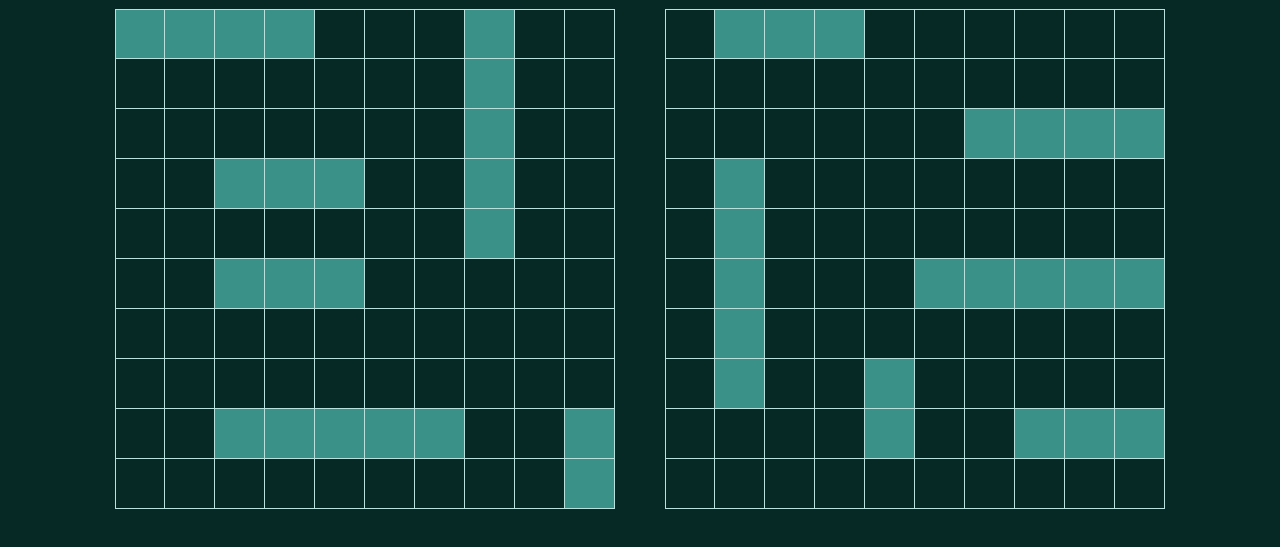
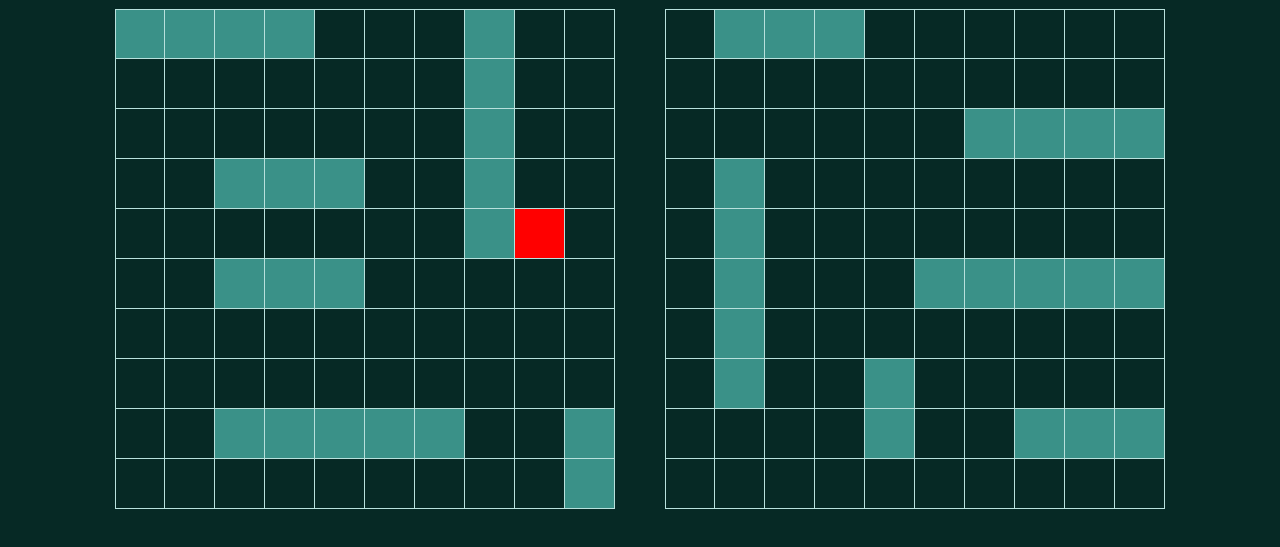
Before and after one commit to arthurbdev/battleship, a website built with Vite: page index.html in a window 1280 px wide. Both pictures are taken after a click on the element 915 px from the left and 368 px from the top of the page. Shown: the part 109-656 px from the top of the page. Built offline with nearby package versions, Linux system fonts and the light colour scheme.

Commit message:
updateBoards method handle cells that were hit

```diff
--- a/src/displaycontroller.js
+++ b/src/displaycontroller.js
@@ -50,12 +50,16 @@ class DisplayController {
 
         if (playerBoard[y][x].ship) {
           playerCell.classList.add("boardShip");
+        } else if (playerBoard[y][x].isHit) {
+          playerCell.classList.add("boardHit");
         } else {
           playerCell.className = "cell";
         }
 
         if (enemyBoard[y][x].ship) {
           enemyCell.classList.add("boardShip");
+        } else if (enemyBoard[y][x].isHit) {
+          enemyCell.classList.add("boardHit");
         } else {
           enemyCell.className = "cell";
         }
--- a/src/style.css
+++ b/src/style.css
@@ -58,3 +58,7 @@ h1 {
 .boardShip {
   background-color: var(--fg-color);
 }
+
+.boardHit {
+  background-color: red;
+}
```
